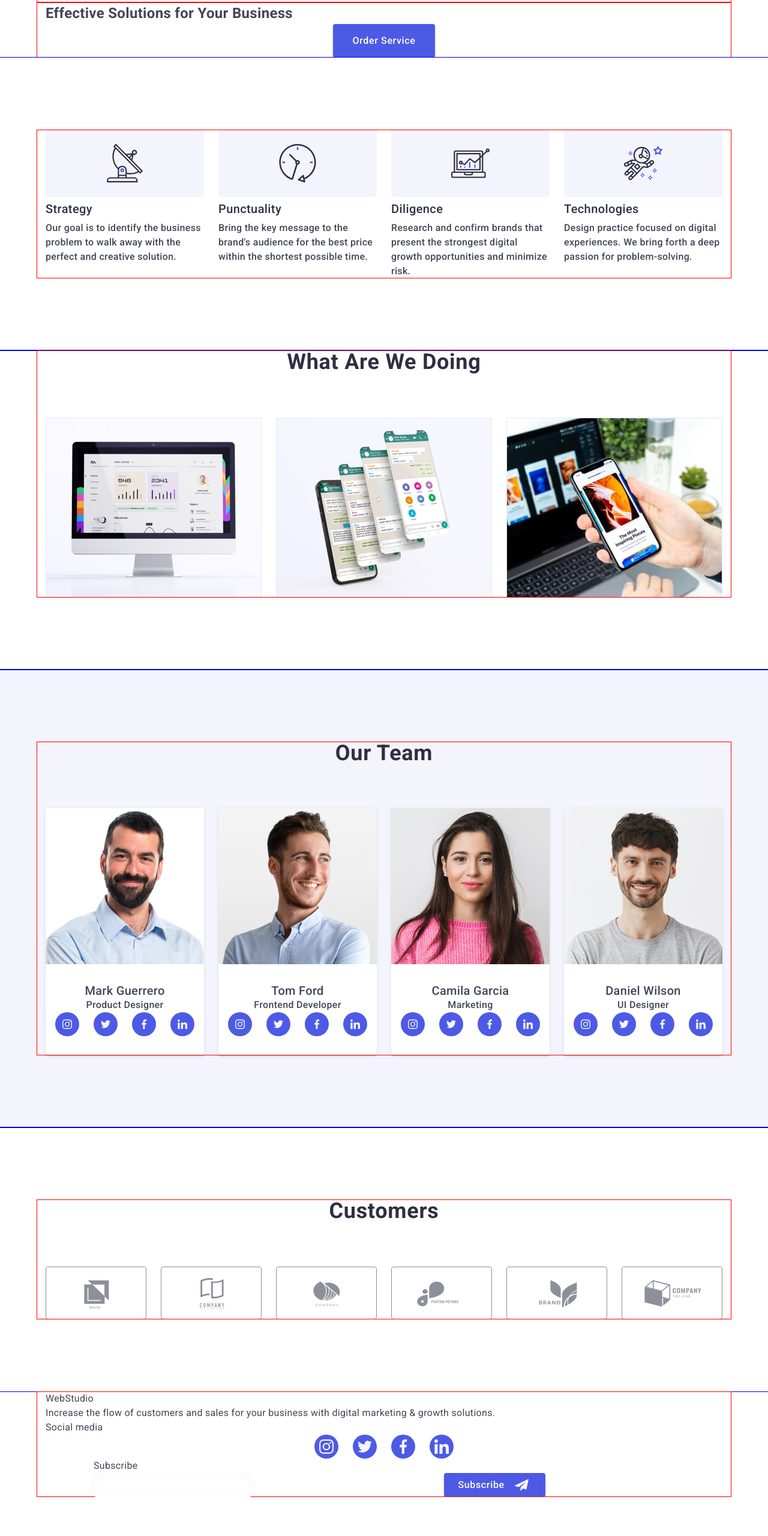
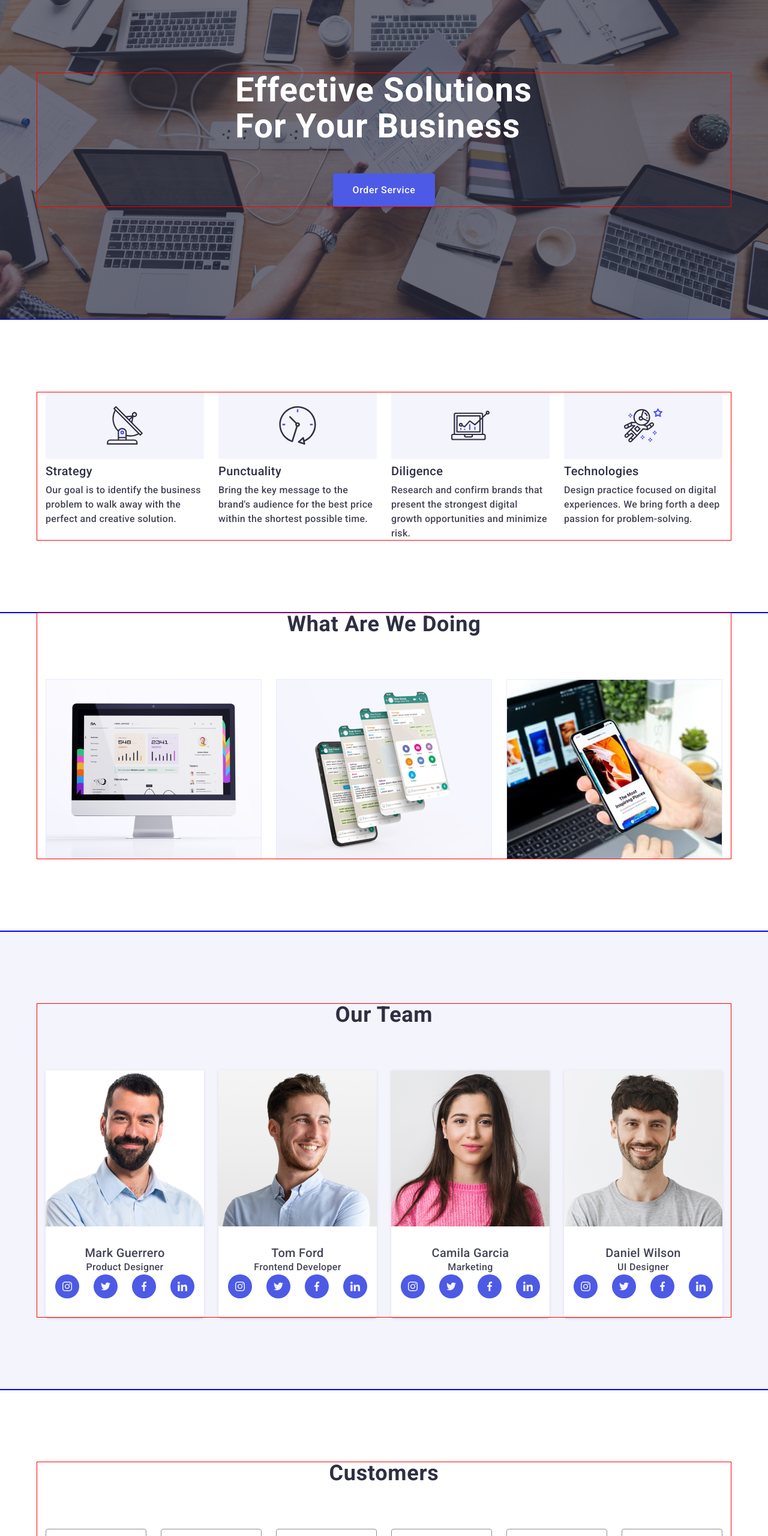
Before and after one commit to Oksanamarusich/goit-markup-hw-07, a plain HTML site: page index.html in a window 1280 px wide. Shown: the part 140-2700 px from the top of the page at 60% size. Before the commit the page ends 2635 px from the top, so only its background shows below. Drawn offline with nearby package versions, Linux system fonts and the light colour scheme.

Commit message:
закінчила верстку

```diff
--- a/css/styles.css
+++ b/css/styles.css
@@ -212,13 +212,220 @@ outline-offset: -1px;
   }
 }
 
+/* Header */
+
+.header {
+
+ border-bottom: 1px solid var(--border-buttoms);
+ box-shadow: 0px 2px 1px rgba(46, 47, 66, 0.08), 0px 1px 1px rgba(46, 47, 66, 0.16), 0px 1px 6px rgba(46, 47, 66, 0.08);
+}
+
+.header-container {
+  display: flex;
+  align-items: center;
+  height: 70px;
+}
+@media only screen and (min-width: 768px) {
+  .header-container {
+    height: 72px;
+  }
+}
+.logo {
+
+    font-family: var(--secondary-font);
+    font-weight: 800;
+    font-size: 18px;
+    line-height: 1.17;
+    letter-spacing: 0.03em;
+    text-transform: uppercase;
+    color: var(--primary-accent-color);
+}
+@media only screen and (min-width: 768px) {
+  .logo {
+    margin-right: 120px;
+
+  }
+}
+@media only screen and (min-width: 1158px) {
+  .logo {
+    margin-right: 76px;
+
+  }
+}
+.logo-span {
+  color: var(--title-color);
+}
+.logo-span-light {
+  color: var(--light-text-color)
+}
+.menu-nav {
+  display: flex;
+  align-items: center;
+  margin-right: auto;
+}
+
+@media only screen and (max-width: 767px) {
+  .menu-nav {
+   display: none;
+  }
+}
+
+.header-nav-list {
+  display:flex;
+  gap: 40px;
+}
+
+.header-nav-link {
+  position: relative;
+
+    display: block;
+    padding: 24px 0;
+
+    font-weight: 500;
+    font-size: 16px;
+    line-height: 1.5;
+    letter-spacing: 0.02em;
+    color: var(--title-color);
+
+    transition: color 250ms cubic-bezier(0.4, 0, 0.2, 1);
+}
+
+.header-nav-link:hover ,
+.header-nav-link:focus {
+  color: var(--secondary-accent-color);
+}
+.header-nav-link::after {
+  content: "";
+  position:absolute;
+  bottom: -1px;
+  left:0;
+
+  display: block;
+  width: 100%;
+  height: 4px;
+
+  border-radius:2px;
+
+}
+.header-nav-link.active::after {
+    background-color: #404bbf;
+
+}
+.header-nav-link.active {
+  color: var(--secondary-accent-color);
+}
+
+
+.contacts  {
+  font-style: normal;
+}
+.contacts-list {
+  display:flex;
+  flex-direction: column;
+
+
+}
+@media only screen and (max-width: 767px) {
+  .contacts-list {
+   display: none;
+  }
+}
+@media only screen and (min-width: 1158px) {
+  .contacts-list {
+    flex-direction: row;
+    gap: 40px;
+  }
+}
+
+.header-contacts {
+
+  display: block;
+  margin-bottom: 12px;
+   font-weight: 400;
+   font-size: 12px;
+   line-height: 1.17;
+   letter-spacing: 0.04em;
+
+  color: var(--main-text-color);
+
+  transition: color 250ms cubic-bezier(0.4, 0, 0.2, 1);
+}
+@media only screen and (min-width: 1158px) {
+  .header-contacts {
+  font-size: 16px;
+  line-height: 1.5;
+  letter-spacing: 0.02em;
+  margin-bottom: 0;
+  }
+}
+.header-contacts:hover,
+.header-contacts:focus {
+  color: var(--secondary-accent-color);
+}
+
+
+/* Hero */
+
+
+.hero-title {
+
+  max-width: 320px;
+  margin-right: auto;
+  margin-left: auto;
+  margin-bottom: 72px;
+
+  color: var(--primary-white-color);
+
+  font-weight: 700;
+  font-size: 36px;
+  line-height: 1.11;
+  letter-spacing: 0.02em;
+  text-transform: capitalize;
+
+}
+@media only screen and (min-width: 768px) {
+  .hero-title {
+
+    max-width: 496px;
+    margin-bottom: 36px;
+
+    font-size: 56px;
+    line-height: 1.07;
+  }
+}
+@media only screen and (min-width: 1158px) {
+  .hero-title {
+    margin-bottom: 48px;
+  }
+}
+
+.section-dark {
+  background-color: var(--hero-background);
+  background-image: linear-gradient(rgba(46, 47, 66, 0.7), rgba(46, 47, 66, 0.7)), url(../images/hero/heroimage.jpg);
+  background-repeat: no-repeat;
+  background-position: center;
+  background-size: cover;
+
+  width: 100%;
+  padding-top: 112px;
+  padding-bottom: 112px;
+
+}
+@media only screen and (min-width: 1158px) {
+  .section-dark {
+    padding-top: 188px;
+    padding-bottom: 188px;
+  }
+}
+
 
 /* Our advantages*/
-/*.list-advantages {
+.list-advantages {
    display: flex;
    flex-wrap: wrap;
    row-gap: var(--indent-horizontal);
-   column-gap: var(--indent-vertical);*/
+   column-gap: var(--indent-vertical);
+}
 
 @media only screen and (min-width: 768px) {
  .list-advantages  {
@@ -314,6 +521,7 @@ outline-offset: -1px;
 
   }
 }
+
 
 /* Our team*/
 .team-section {
@@ -465,37 +673,104 @@ fill: var(--secondary-accent-color);
 
 /*Footer*/
 
-/*.section-footer {
+.section-footer {
   width: 100%;
-  background-color: var(--hero-background);
+  background-color: var(--title-color);
+  padding: 96px 0;
+
+}
+@media only screen and (min-width: 768px) {
+  .section-footer {
+    padding-left: 93px;
+  }
+}
+@media only screen and (min-width: 1158px) {
+  .section-footer {
     padding: 100px 0;
   }
-
+}
 .footer-container {
   display: flex;
-  align-items: baseline;
+  /*align-items: baseline;*/
+  flex-direction: column;
+}
+@media only screen and (min-width: 1158px) {
+  .footer-container {
+    flex-direction: row;
+  }
+}
+.footer-part {
 
 }
+@media only screen and (min-width: 768px) {
+  .footer-part {
+    display: flex;
+    gap: 24px;
+
+  }
+}
+.footer-primary {
+  display: flex;
+  flex-direction: column;
+  justify-content: center;
+  align-items: center;
+  margin-right: auto;
+  margin-left: auto;
+  margin-bottom: 72px;
+  width: 268px;
+
+}
+@media only screen and (min-width: 768px) {
+  .footer-primary {
+    margin-left: 0;
+    margin-right: 0;
+    width: 264px;
+  }
+}
+@media only screen and (min-width: 1158px) {
   .footer-primary {
     margin-right: 120px;
   }
+}
 .logo-footer {
   display: inline-block;
+  margin-right: auto;
+  margin-left: auto;
   margin-bottom: 16px;
 }
-
+@media only screen and (min-width: 768px) {
+  .logo-footer {
+    margin-left: 0;
+  }
+}
 .light-text-body {
-
-  width: 264px;
-  height: 72px;
-
-  text-decoration: none;
-  text-transform: none;
   color: var(--light-text-color);
+}
+.footer-socials {
+  display: flex;
+  flex-direction: column;
+  justify-content: center;
+  align-items: center;
+  width: 208px;
+  margin-right: auto;
+  margin-left: auto;
+  margin-bottom: 72px;
+}
+@media only screen and (min-width: 768px) {
+  .footer-socials {
+    margin-left: 0;
+    margin-bottom: 104px;
+    align-items: start;
+  }
+}
+@media only screen and (min-width: 1158px) {
+  .footer-socials {
+    margin-right: 80px;
 
   }
+}
+
 .footer-light-text {
-
   font-weight: 500;
   font-size: 16px;
   line-height: 1.5;
@@ -503,16 +778,107 @@ letter-spacing: 0.02em;
   color: var(--primary-white-color);
   margin-bottom: 16px;
 }
-.socials-footer {
+
+.footer-socials-list {
   gap:16px;
-
   transition: background-color 250ms cubic-bezier(0.4, 0, 0.2, 1);
-
 }
 .footer-socials-link:hover,
 .footer-socials-link:focus {
   background-color: var(--accent-green);
-}*/
+}
+
+/**
+  |============================
+  | form footer
+  |============================
+*/
+.footer-form {
+
+  display: flex;
+  flex-direction: column;
+  justify-content: center;
+  align-items: center;
+}
+@media only screen and (min-width: 768px) {
+  .footer-form {
+    align-items: start;
+  }
+}
+@media only screen and (min-width: 1158px) {
+  .footer-form {
+    justify-content: start;
+  }
+}
+
+.footer-input {
+  padding-left: 16px;
+  padding-top: 8px;
+  padding-bottom: 8px;
+
+  height: 40px;
+  width: 398px;
+  margin-bottom: 16px;
+  background-color: transparent;
+
+  border: 1px solid var(--primary-white-color);
+  filter: drop-shadow(0px 4px 4px rgba(0, 0, 0, 0.15));
+  border-radius: 4px;
+  outline: transparent;
+  color: var(--primary-white-color);
+  transition: transform 250ms cubic-bezier(0.4, 0, 0.2, 1);
+}
+@media only screen and (min-width: 768px) {
+  .footer-input {
+    width: 264px;
+  }
+}
+.footer-input:focus + .text-form  {
+  top:-30%;
+  left:16px;
+}
+.footer-subscribe-label {
+  position: relative;
+}
+.text-form {
+  position:absolute;
+  top:8px;
+  left:16px;
+
+  font-size: 12px;
+  line-height: 2;
+  letter-spacing: 0.04em;
+  color: var(--primary-white-color);
+  background-color: var(--hero-background);
+
+}
+.footer-subscribe {
+  display: flex;
+  flex-direction: column;
+}
+@media only screen and (min-width: 768px) {
+  .footer-subscribe {
+    flex-direction: row;
+    gap: 24px;
+  }
+}
+
+.btn-form {
+  border-radius: 4px;
+  width: 165px;
+  height: 40px;
+  padding-top: 8px;
+  padding-bottom: 8px;
+  padding-left: 24px;
+  padding-right: 24px;
+  gap:16px;
+  display: flex;
+}
+.icon-subscribe {
+  fill: var(--primary-white-color);
+
+}
+
 
 
 /**
@@ -594,156 +960,10 @@ row-gap: 48px
   background-color: var(--primary-accent-color);
 
   transition: transform 250ms cubic-bezier(0.4, 0, 0.2, 1);
-}
+}*/
 
 
-/**
-  |============================
-  | HEADER
-  |============================
-*/
-/*.header {
 
- border-bottom: 1px solid var(--border-buttoms);
- box-shadow: 0px 2px 1px rgba(46, 47, 66, 0.08), 0px 1px 1px rgba(46, 47, 66, 0.16), 0px 1px 6px rgba(46, 47, 66, 0.08);
-}
-
-.header-container {
-  display: flex;
-  align-items: center;
-}
-
-.logo {
-    margin-right: 76px;
-
-    font-family: var(--secondary-font);
-    font-weight: 800;
-    font-size: 18px;
-    line-height: 1.17;
-    letter-spacing: 0.03em;
-    text-transform: uppercase;
-    color: var(--primary-accent-color);
-}
-
-.logo-span {
-  color: var(--title-color);
-}
-.logo-span-light {
-  color: var(--light-text-color)
-}
-
-.header-nav-link {
-  position: relative;
-
-    display: block;
-    padding: 24px 0;
-
-    font-weight: 500;
-    font-size: 16px;
-    line-height: 1.5;
-    letter-spacing: 0.02em;
-    color: var(--hero-background);
-
-    transition: color 250ms cubic-bezier(0.4, 0, 0.2, 1);
-}
-
-.header-nav-link:hover ,
-.header-nav-link:focus {
-  color: var(--secondary-accent-color);
-}
-.header-nav-link::after {
-  content: "";
-  position:absolute;
-  bottom: -1px;
-  left:0;
-
-  display: block;
-  width: 100%;
-  height: 4px;
-
-  border-radius:2px;
-
-}
-.header-nav-link.active::after {
-    background-color: #404bbf;
-
-}
-.header-nav-link.active {
-  color: var(--secondary-accent-color);
-}
-
-.menu-nav {
-  display: flex;
-  margin-right: auto;
-  align-items: center;
-
-}
-.header-nav-list {
-  display:flex;
-  gap: 40px;
-}
-
-.contacts-list {
-  display:flex;
-  gap: 40px;
-}
-.contacts  {
-  font-style:normal;
-}
-
-.header-contacts {
-
-  display: block;
-    padding: 24px 0;
-
-  font-size: 16px;
-  line-height: 1.5;
-  letter-spacing: 0.02em;
-  text-decoration: none;
-  text-transform: none;
-  color: var(--main-text-color);
-
-  transition: color 250ms cubic-bezier(0.4, 0, 0.2, 1);
-}
-.header-contacts:hover,
-.header-contacts:focus {
-  color: var(--secondary-accent-color);
-}*/
-
-/**
-  |============================
-  | HERO
-  |============================
-*/
-
-/*.hero-title {
-  max-width: 496px;
-  margin-right: auto;
-  margin-left: auto;
-  margin-bottom: 48px;
-
-
-  color: var(--primary-white-color);
-  font-weight: 700;
-  font-size: 56px;
-  line-height: 1.07;
-  text-align: center;
-  letter-spacing: 0.02em;
-
-}
-.section-dark {
-  background-color: var(--hero-background);
-  background-image: linear-gradient(rgba(46, 47, 66, 0.7), rgba(46, 47, 66, 0.7)), url(../images/hero/heroimage.jpg);
-  background-repeat: no-repeat;
-  background-position: center;
-  background-size: cover;
-
-  max-width: 1440px;
-  padding-top: 188px;
-  padding-bottom: 188px;
-  margin-left: auto;
-  margin-right: auto;
-}*/
 
 
 
@@ -842,69 +1062,8 @@ transition: fill 250ms cubic-bezier(0.4, 0, 0.2, 1);
 
 }
 
-/**
-  |============================
-  | forms
-  |============================
-*/
-.footer-form {
-  margin-left: 80px;
-}
 
-.footer-input {
-  padding-left: 16px;
-  padding-top: 8px;
-  padding-bottom: 8px;
-  width: 264px;
-  height: 40px;
-  background-color: transparent;
-
-  border: 1px solid var(--primary-white-color);
-  filter: drop-shadow(0px 4px 4px rgba(0, 0, 0, 0.15));
-  border-radius: 4px;
-  outline: transparent;
-  color: var(--primary-white-color);
-  transition: transform 250ms cubic-bezier(0.4, 0, 0.2, 1);
-}
-.footer-input:focus + .text-form  {
-  top:-30%;
-  left:16px;
-}
-.footer-subscribe-label {
-  position: relative;
-}
-.text-form {
-  position:absolute;
-  top:8px;
-  left:16px;
-
-  font-size: 12px;
-  line-height: 2;
-  letter-spacing: 0.04em;
-  color: var(--primary-white-color);
-  background-color: var(--hero-background);
-
-}
-.footer-subscribe {
-  display: flex;
-  gap: 24px;
-}
-.btn-form {
-  border-radius: 4px;
-  width: 165px;
-  height: 40px;
-  padding-top: 8px;
-  padding-bottom: 8px;
-  padding-left: 24px;
-  padding-right: 24px;
-  gap:16px;
-  display: flex;
-}
-.icon-subscribe {
-  fill: var(--primary-white-color);
-
-}
-
+/* Modal-form */
 .modal-form {
   display: flex;
   flex-direction: column;
--- a/index.html
+++ b/index.html
@@ -18,9 +18,9 @@
         <body>
             <header class="header">
                 <div class=" header-container container">
+                   <a class="logo link">Web<span class="logo-span">Studio</span></a>
+                    <nav class="menu-nav">
 
-                    <nav class="menu-nav">
-                        <a class="logo link">Web<span class="logo-span">Studio</span></a>
                         <ul class="header-nav-list list">
                             <li>
                                 <a class="header-nav-link link active" href="./index.html">Studio</a>
@@ -34,7 +34,7 @@
                         </ul>
                     </nav>
                     <address class="contacts">
-                        <ul class="list contacts-list">
+                        <ul class="contacts-list list">
                             <li class="link">
                                 <a class="header-contacts link" href="mailto:info@devstudio.com">info@devstudio.com</a>
                             </li>
@@ -371,16 +371,16 @@
 
             <footer class="section-footer">
                  <div class="footer-container container">
+                    <div class="footer-part">
                         <div class="footer-primary">
                               <a class=" logo-footer logo link">Web<span class="logo-span-light">Studio</span></a>
-                        <p class="light-text-body">Increase the flow of customers and sales for your business with digital marketing
-                         &
+                              <p class="light-text-body">Increase the flow of customers and sales for your business with digital marketing &
                                   growth solutions.
                               </p>
                         </div>
-                    <div>
+                        <div class="footer-socials">
                               <p class="footer-light-text">Social media</p>
-                       <ul class="socials-footer socials list">
+                            <ul class="footer-socials-list socials list">
                                 <li class="socials-item">
                                     <a class="footer-socials-link socials-link link" href="">
                                         <svg class="socials-icon" width="24" height="24">
@@ -411,6 +411,8 @@
                                 </li>
                             </ul>
                       </div>
+                    </div>
+
                     <div class="footer-form">
                             <p class="footer-light-text">Subscribe</p>
                       <form class="footer-subscribe-form" name="subscribe-form" autocomplete="on" novalidate>
```
Lines whose indentation alone changed are shown as unchanged.
